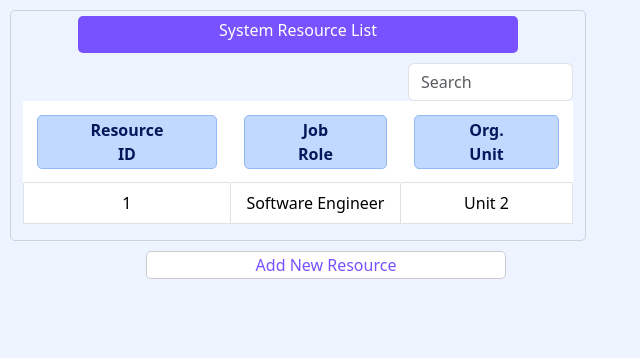
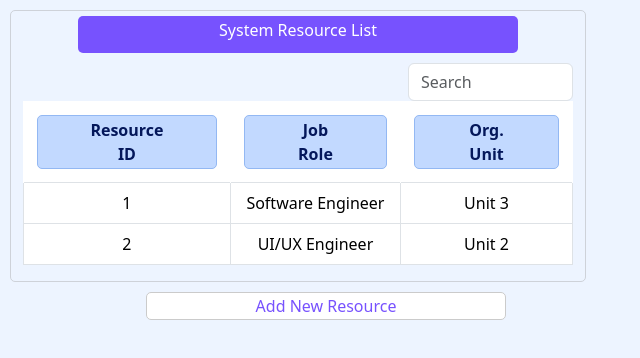
Before and after one commit to kavindarlm/resource-portfolio-mgmnt-frontend, an Angular app: page / in a window 1280 px wide. Shown: the top 358 px of the page, without its empty margins (0-640 px from the left). Built offline with nearby package versions, Linux system fonts and the light colour scheme.

Commit message:
resourceManagement-v2

```diff
--- a/src/app/resourceMgt/first-view/first-view.component.html
+++ b/src/app/resourceMgt/first-view/first-view.component.html
@@ -16,10 +16,10 @@
             </tr>
         </thead>
         <tbody class="table-body">
-            <tr>
-                <td>1</td>
-                <td>Software Engineer</td>
-                <td>Unit 2</td>
+            <tr *ngFor="let arr of array">
+                <td>{{arr.ID}}</td>
+                <td>{{arr.JobRole}}</td>
+                <td>{{arr.OrgUnit}}</td>
             </tr>
         </tbody>
     </table>
--- a/src/app/resourceMgt/first-view/first-view.component.ts
+++ b/src/app/resourceMgt/first-view/first-view.component.ts
@@ -12,6 +12,22 @@ export class FirstViewComponent implements OnInit {
   formValue !: FormGroup;
   api: any;
   constructor(private formbuilder: FormBuilder) {}
+
+  array: any = [
+    {
+      Name: "Kamal",
+      ID: "1",
+      JobRole: "Software Engineer",
+      OrgUnit: "Unit 3"
+    },
+    {
+      Name: "Saman",
+      ID: "2",
+      JobRole:"UI/UX Engineer",
+      OrgUnit: "Unit 2"
+    }
+  ]
+
   ngOnInit(): void {
     this.formValue = this.formbuilder.group({
       resourceName : [''],
```
